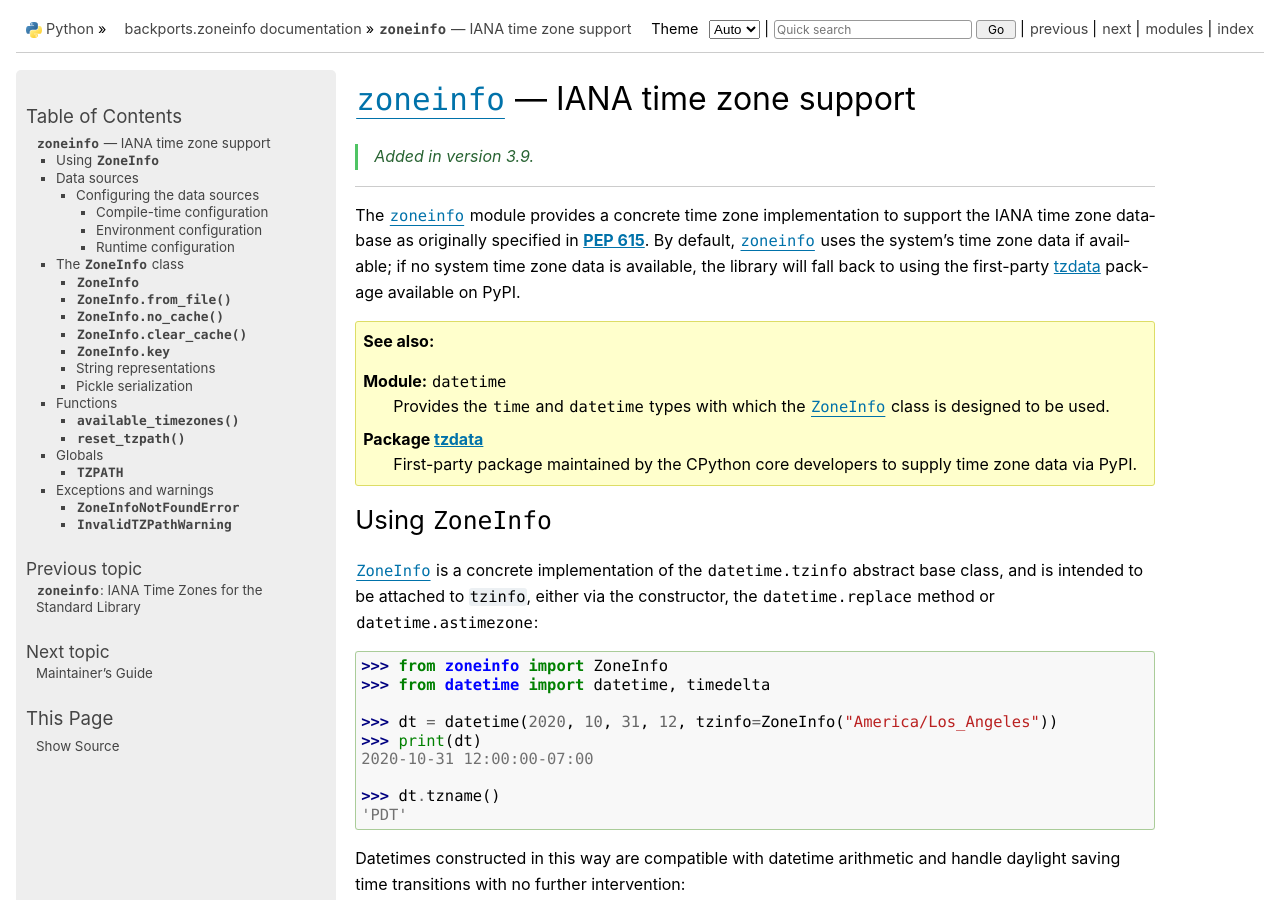
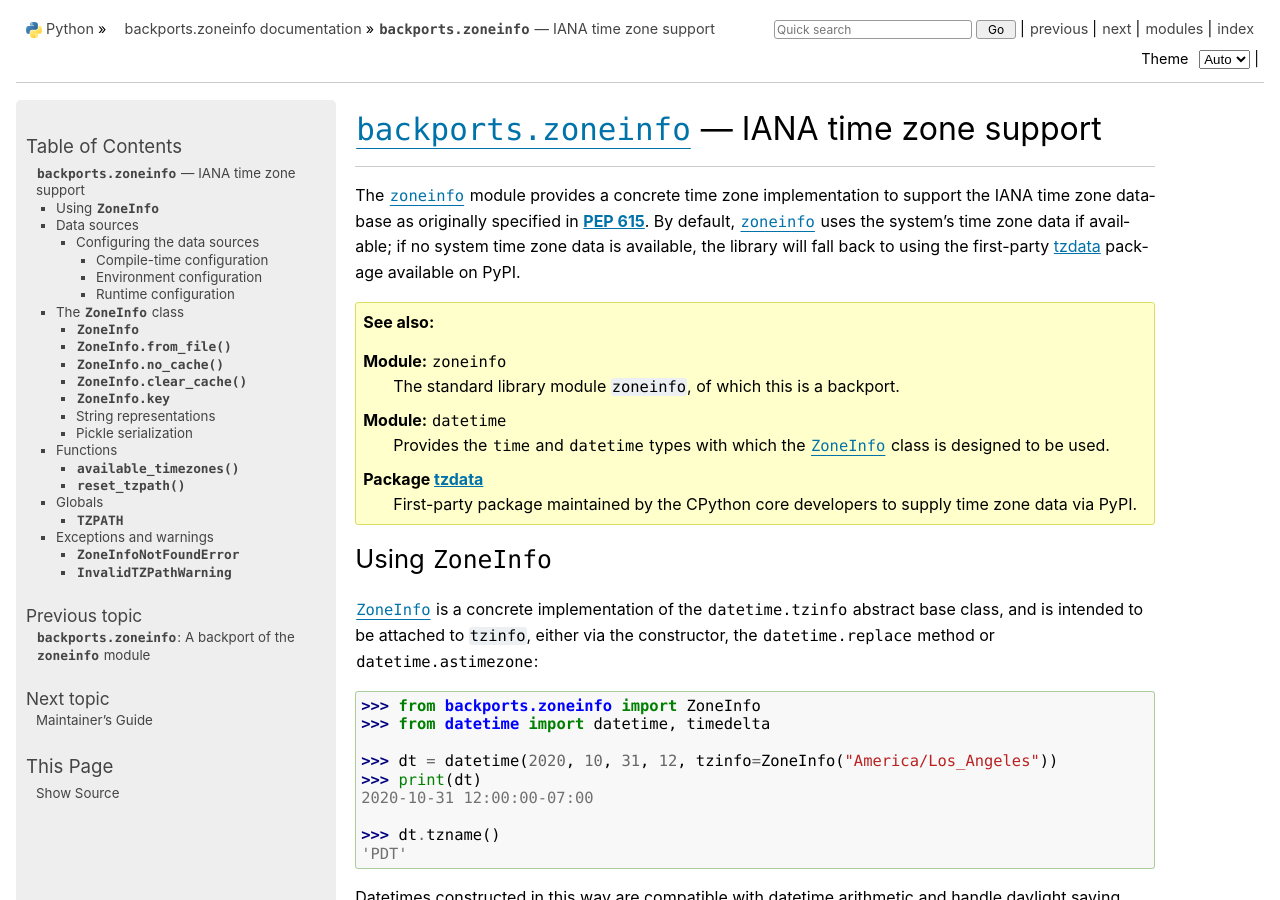
Before and after one commit to pganssle/zoneinfo, a Sphinx documentation site: the page built from docs/zoneinfo.rst, in a window 1280 px wide and 900 px high. Built offline with Sphinx 7.4.7, drawn with Linux system fonts in a browser that asks for light colours; some of the changed text lies outside the part shown.

Commit message:
Update documentation to reflect backport status

```diff
--- a/docs/zoneinfo.rst
+++ b/docs/zoneinfo.rst
@@ -1,23 +1,24 @@
-:mod:`zoneinfo` --- IANA time zone support
-==========================================
+:mod:`backports.zoneinfo` --- IANA time zone support
+====================================================
 
-.. module:: zoneinfo
+.. module:: backports.zoneinfo
     :synopsis: IANA time zone support
-
-.. versionadded:: 3.9
 
 .. moduleauthor:: Paul Ganssle <paul@ganssle.io>
 .. sectionauthor:: Paul Ganssle <paul@ganssle.io>
 
 --------------
 
-The :mod:`zoneinfo` module provides a concrete time zone implementation to
-support the IANA time zone database as originally specified in :pep:`615`. By
-default, :mod:`zoneinfo` uses the system's time zone data if available; if no
-system time zone data is available, the library will fall back to using the
-first-party `tzdata`_ package available on PyPI.
+The :mod:`~backports.zoneinfo` module provides a concrete time zone
+implementation to support the IANA time zone database as originally specified
+in :pep:`615`. By default, :mod:`~backports.zoneinfo` uses the system's time
+zone data if available; if no system time zone data is available, the library
+will fall back to using the first-party `tzdata`_ package available on PyPI.
 
 .. seealso::
+
+    Module: :mod:`zoneinfo`
+        The standard library module ``zoneinfo``, of which this is a backport.
 
     Module: :mod:`datetime`
         Provides the :class:`~datetime.time` and :class:`~datetime.datetime`
@@ -36,7 +37,7 @@ abstract base class, and is intended to be attached to ``tzinfo``, either via
 the constructor, the :meth:`datetime.replace <datetime.datetime.replace>`
 method or :meth:`datetime.astimezone <datetime.datetime.astimezone>`::
 
-    >>> from zoneinfo import ZoneInfo
+    >>> from backports.zoneinfo import ZoneInfo
     >>> from datetime import datetime, timedelta
 
     >>> dt = datetime(2020, 10, 31, 12, tzinfo=ZoneInfo("America/Los_Angeles"))
```
Also changed, not shown: docs/index.rst (+8 -5 lines).
